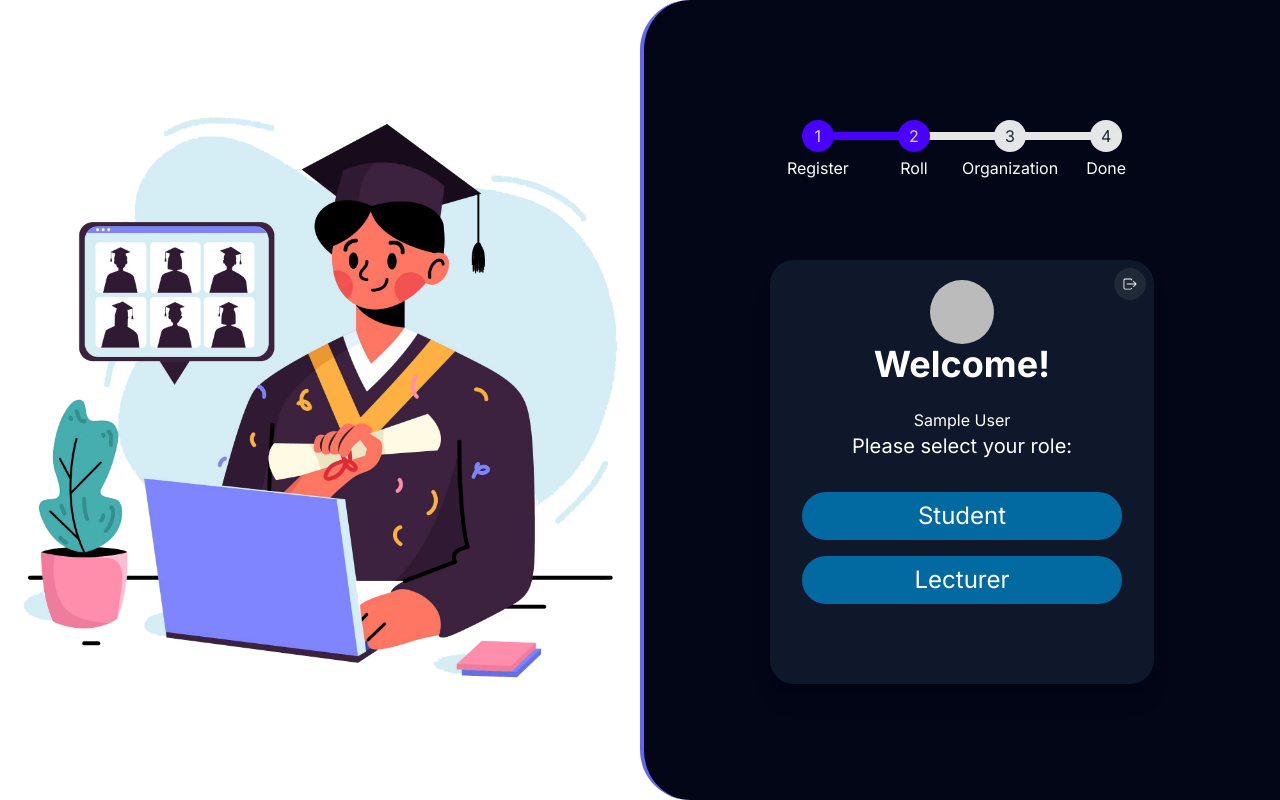
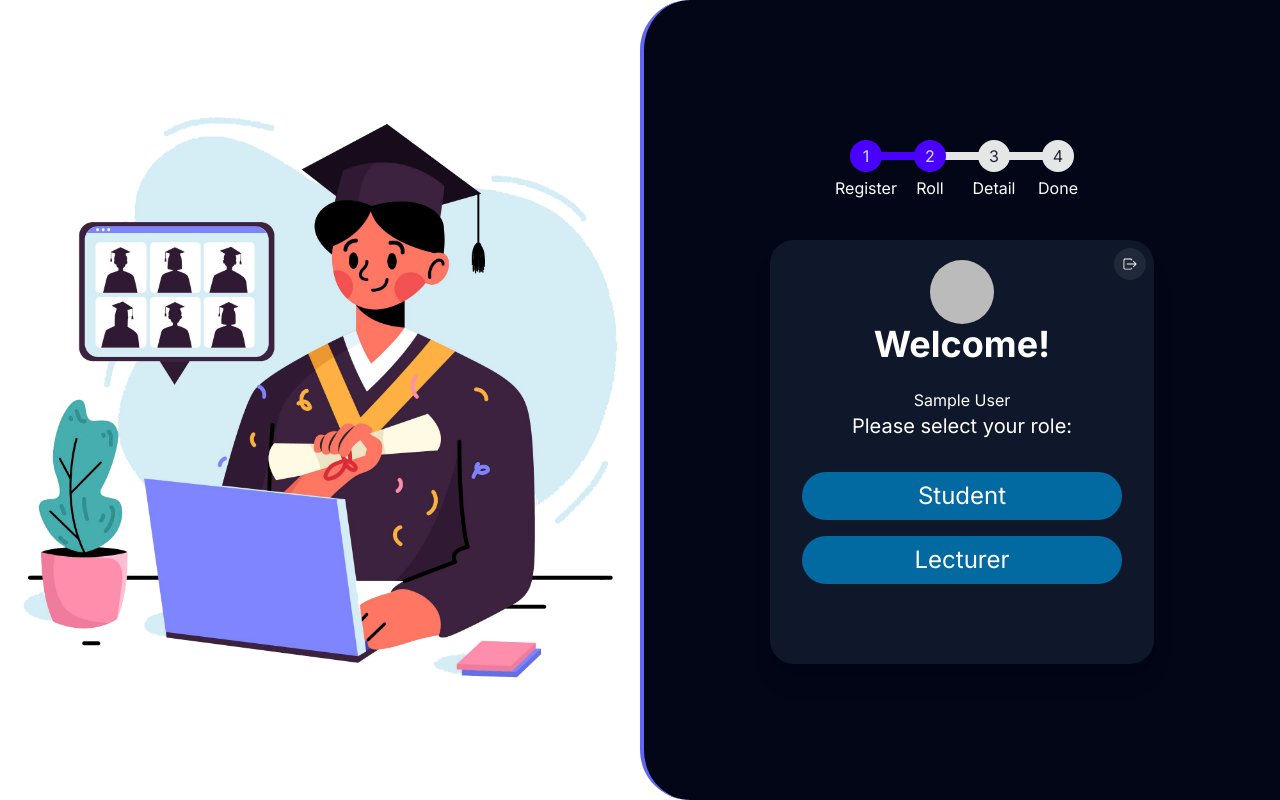
Before and after one commit to shalithamadhuwantha/SAALMS, a Next.js app: page /login/choose in a window 1280 px wide. Built offline with nearby package versions, Linux system fonts and the light colour scheme; no server answers; sample sign-in values are in the browser's storage.

Commit message:
Update page.tsx

```diff
--- a/app/login/choose/page.tsx
+++ b/app/login/choose/page.tsx
@@ -33,10 +33,10 @@ const UserTypeSelection: React.FC = () => {
       </div>
 
       <div className="w-full md:w-1/2 flex flex-col justify-center items-center bg-slate-950 text-white p-8 md:rounded-l-[50px] border-l-4 border-indigo-500">
-        <ul className="steps mb-20">
+        <ul className="steps mb-10">
           <li className="step step-primary">Register</li>
           <li className="step step-primary">Roll</li>
-          <li className="step">Organization</li>
+          <li className="step">Detail</li>
           <li className="step">Done</li>
         </ul>
         <div className="card bg-slate-900 w-96 shadow-xl flex flex-col items-center justify-center pb-20 rounded-3xl">
```
